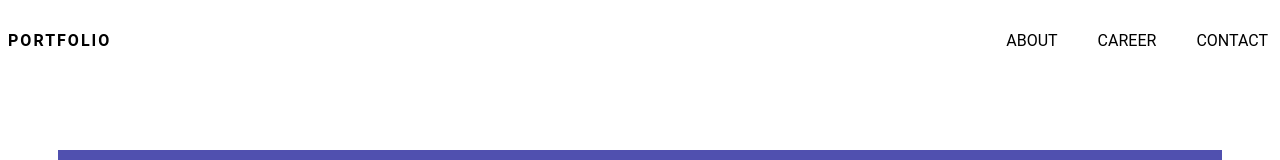
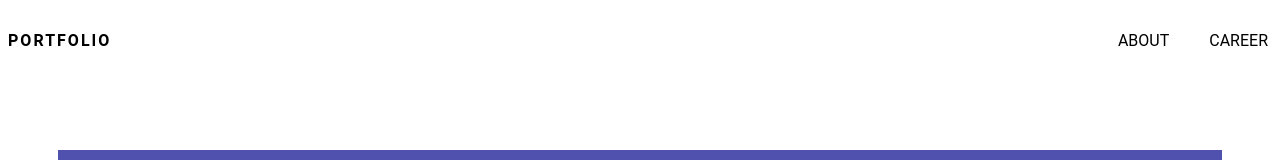
Before and after one commit to lerchstm/Portfolio, a Gatsby site: page / in a window 1280 px wide. Shown: the top 160 px of the page. Built offline with nearby package versions, Linux system fonts and the light colour scheme; Gatsby itself is replaced by a stand-in of ours.

Commit message:
added gh-pages package, removed nav Contact tab

```diff
--- a/package.json
+++ b/package.json
@@ -22,5 +22,8 @@
     "react-dom": "^17.0.1",
     "react-icons": "^4.2.0",
     "sass": "^1.42.1"
+  },
+  "devDependencies": {
+    "gh-pages": "^3.2.3"
   }
 }
--- a/src/components/header.js
+++ b/src/components/header.js
@@ -12,7 +12,6 @@ const Header = () => (
                 <nav>
                     <AnchorLink to="#about" title="About"/>
                     <AnchorLink to="#career" title="Career"/>
-                    <AnchorLink to="#contact" title="Contact"/>
                 </nav>
             </div>
         </div>
```
Also changed, not shown: 1 other file.
